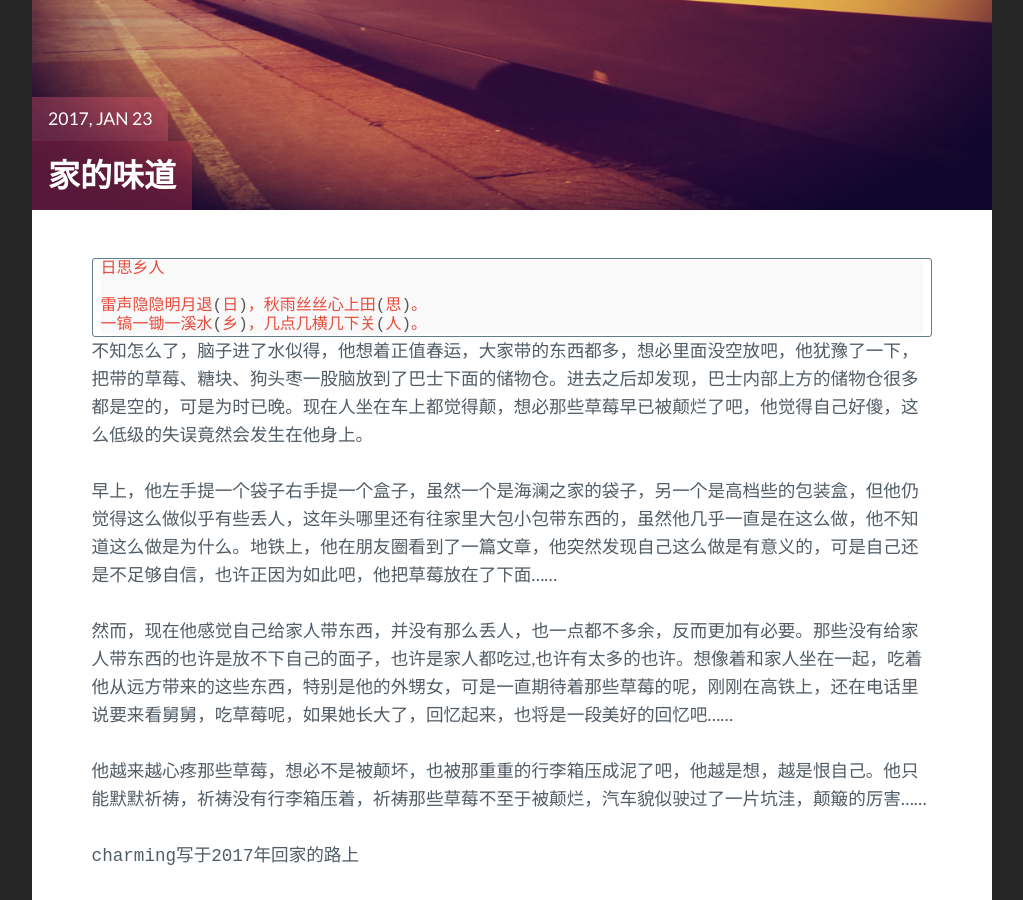
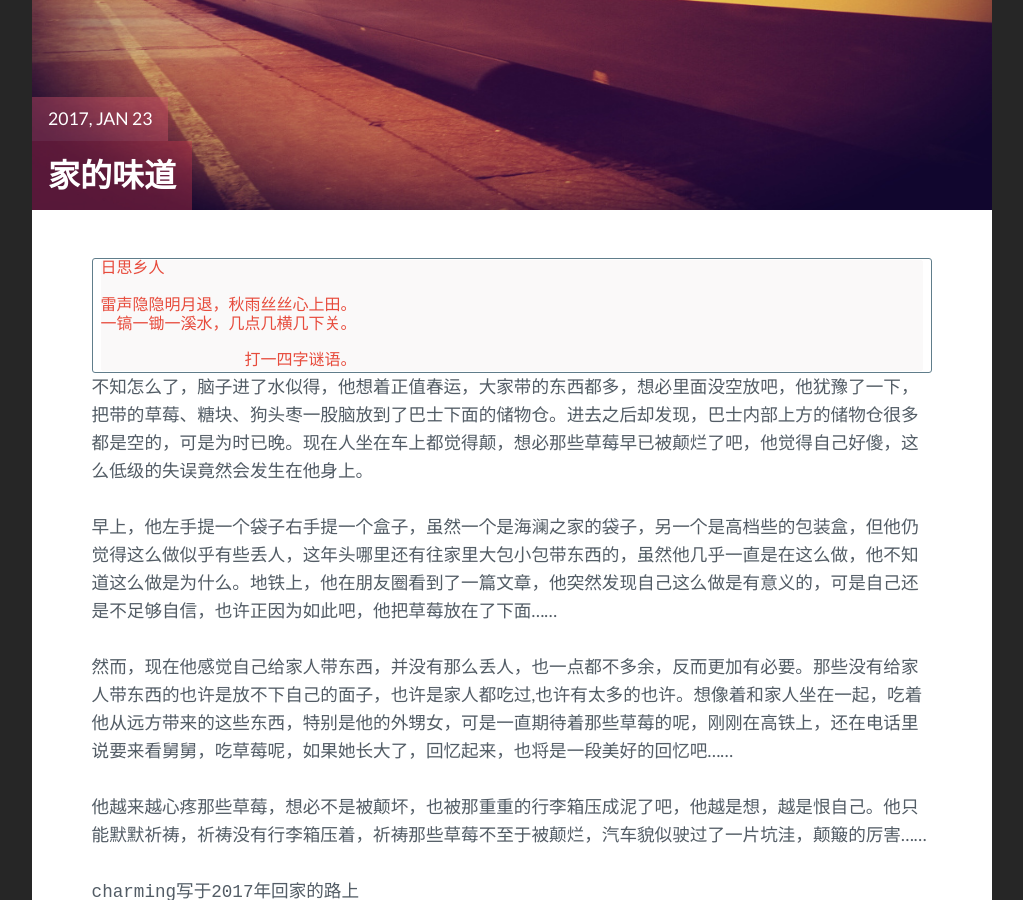
Before and after one commit to antsfamily/writings, a Jekyll site: the page built from _posts/2017-12-15-家的味道.markdown, in a window 1280 px wide and 900 px high, scrolled down 503 px. Shown: the whole window, without its empty margins (128-1151 px from the left). Built offline with Jekyll 4.4.1, drawn with Linux system fonts in a browser that asks for light colours; comment, search, counter and statistics services are not loaded.

Commit message:
Update 2017-12-15-家的味道.markdown
add 谜语

````diff
--- a/_posts/2017-12-15-家的味道.markdown
+++ b/_posts/2017-12-15-家的味道.markdown
@@ -14,9 +14,12 @@ tag: [Home, Road]
 ```bash
 日思乡人
 
-雷声隐隐明月退(日)，秋雨丝丝心上田(思)。﻿
-一镐一锄一溪水(乡)，几点几横几下关(人)。﻿
+雷声隐隐明月退，秋雨丝丝心上田。﻿
+一镐一锄一溪水，几点几横几下关。﻿
+
+               打一四字谜语。
 ```
+
 
 不知怎么了，脑子进了水似得，他想着正值春运，大家带的东西都多，想必里面没空放吧，他犹豫了一下，把带的草莓、糖块、狗头枣一股脑放到了巴士下面的储物仓。进去之后却发现，巴士内部上方的储物仓很多都是空的，可是为时已晚。现在人坐在车上都觉得颠，想必那些草莓早已被颠烂了吧，他觉得自己好傻，这么低级的失误竟然会发生在他身上。﻿
 
````
